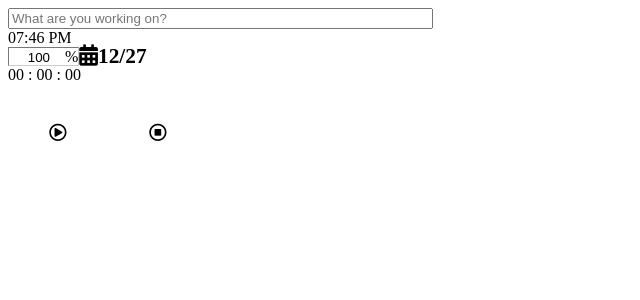
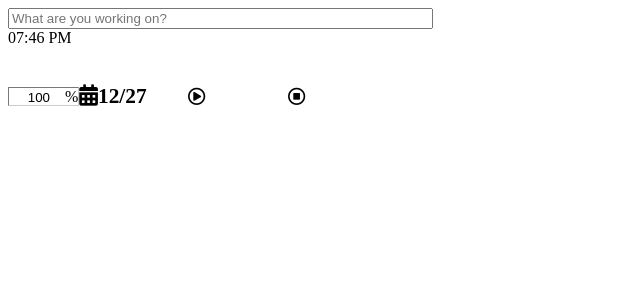
Before and after one commit to ericasu33/sprig, a React (Create React App) app: page / in a window 1280 px wide. Shown: the top 300 px of the page, without its empty margins (0-640 px from the left). Built offline with nearby package versions, Linux system fonts and the light colour scheme.

Commit message:
Revert "add Timer component and link its relationship with play and stop button triggers"
This reverts commit aa3aa4a9e7351bdae6d9a00bb0d6ebddfee1a070.

```diff
--- a/src/components/Entries.jsx
+++ b/src/components/Entries.jsx
@@ -2,16 +2,14 @@ import React, { useState } from 'react';
 import 'react-calendar/dist/Calendar.css';
 import Calendar from 'react-calendar';
 import Button from './Button';
-import Timer from './Timer';
 import './Entries.scss'
 
 
 function Entries() {
-  const data = [1, 1, 'final-planning', '2020-12-30 00:18:02+00', '2020-12-30 20:05:23+00', 200, 1];
+  const data = [1, 1, 'final-planning', '2020-12-29 19:43:02+00', '2020-12-29 20:05:23+00', 200, 1];
   const [desc, setDesc] = useState('');
   const [intensity, setIntensity] = useState(100);
   const [calendarValue, setCalendarValue] = useState(new Date());
-  const [initTimer, setInitTimer] = useState('');
   const [toggle, setToggle] = useState({
     calendar: false,
     pause: false,
@@ -28,19 +26,8 @@ function Entries() {
     })
   }
 
-  const timerAction = (action) => {
-    setToggle(prev => {
-      return {
-        ...prev,
-        play: !prev.play,
-        pause: !prev.pause,
-      };
-    })
-    setInitTimer(action);
-  }
-
   // https://stackoverflow.com/questions/10599148/how-do-i-get-the-current-time-only-in-javascript
-  const getLocalTimeNow = new Date().toLocaleTimeString([], {
+  const getTimeNow = new Date().toLocaleTimeString([], {
     hour: '2-digit',
     minute: '2-digit',
   });
@@ -69,7 +56,7 @@ function Entries() {
 
         {/* <StartEndTime />  */}
         <div>
-            {getLocalTimeNow}
+            {getTimeNow}
         </div>
         {/* no manual input yet */}
 
@@ -108,32 +95,40 @@ function Entries() {
         />
         }
 
-        <Timer
-          startTime = {initTimer}
-        />
-
         {toggle.play &&
         <Button
-        onClick={(e) => timerAction(new Date())}
+        onClick={(e) => setToggle(prev => {
+          return {
+            ...prev,
+            play: !prev.play,
+            pause: !prev.pause
+          };
+        })
+        }
         >
-          <i className="far fa-play-circle fa-lg"></i>
+          <i class="far fa-play-circle fa-lg"></i>
         </Button>
         }
 
 
         {toggle.pause &&
         <Button
-          // onClick={(e) => timerAction('')}
+          onClick={(e) => setToggle(prev => {
+            return {
+              ...prev,
+              play: !prev.play,
+              pause: !prev.pause
+            };
+          })
+          }
         >
-          <i className="far fa-pause-circle fa-lg"></i>
+          <i class="far fa-pause-circle fa-lg"></i>
         </Button>
         }
 
 
-        <Button
-          onClick={(e) => timerAction('')}
-        >
-          <i className="far fa-stop-circle fa-lg"></i>
+        <Button>
+          <i class="far fa-stop-circle fa-lg"></i>
         </Button>
 
 
@@ -141,8 +136,6 @@ function Entries() {
 
         {/* https://www.npmjs.com/package/react-calendar */}
         {/* <TimerDuration /> */}
-
-
 
         {/* <Button /> */}
         {/* Pass in img as prop & conditionals to render the component diff */}
```
